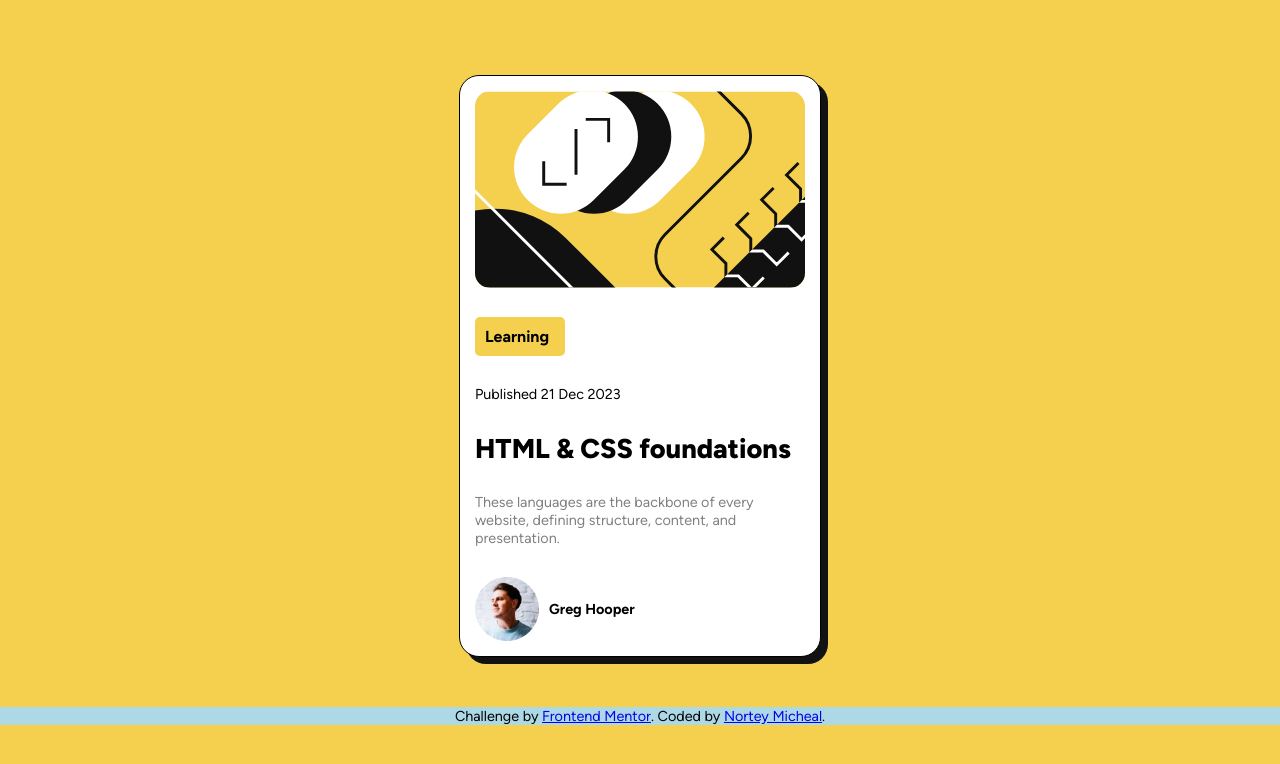
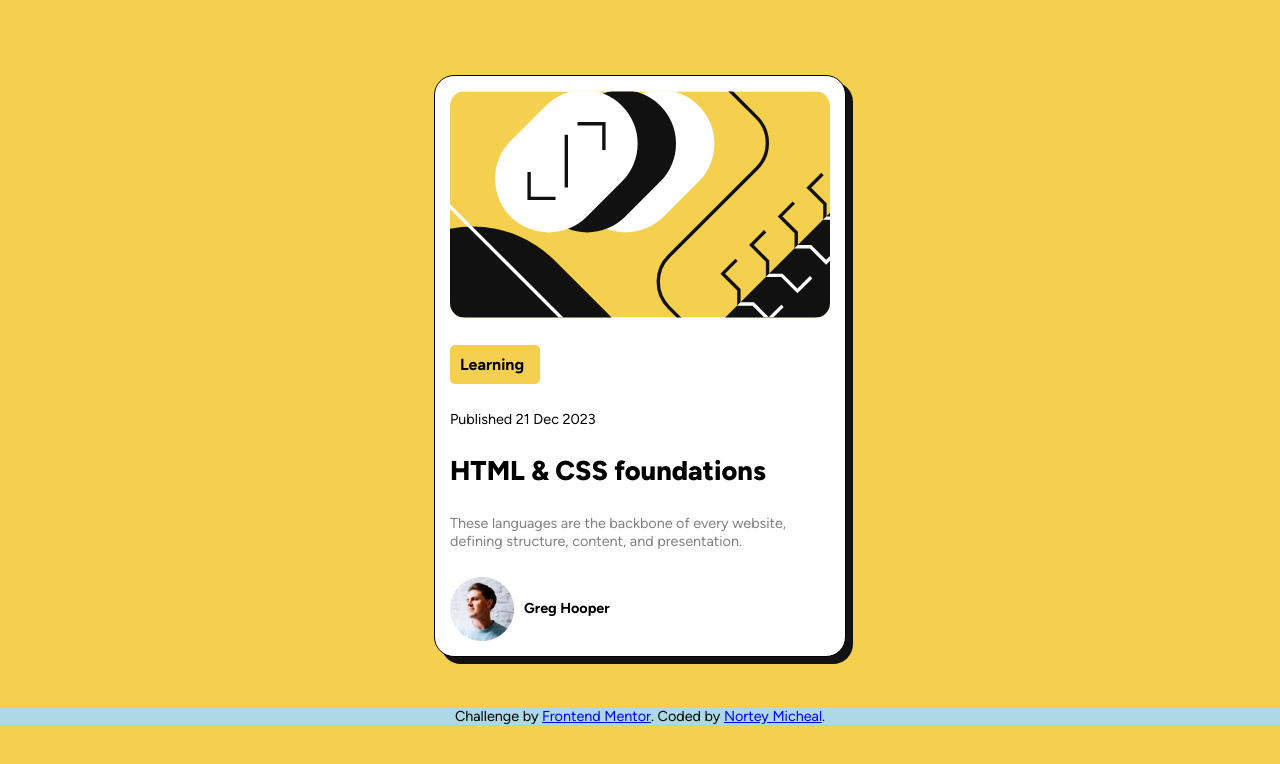
Before and after one commit to Nortey-Micheal/blog-preview-card-main, a plain HTML site: page index.html in a window 1280 px wide. Drawn offline with Linux system fonts and the light colour scheme.

Commit message:
feat: adjust width

```diff
--- a/index.css
+++ b/index.css
@@ -30,7 +30,7 @@ body {
     flex-direction: column;
     align-self: center;
     justify-content: space-between;
-    width: 330px;
+    width: 380px;
     border: solid 1px black;
     padding: 15px;
     background-color: hsl(0, 0%, 100%);
```
